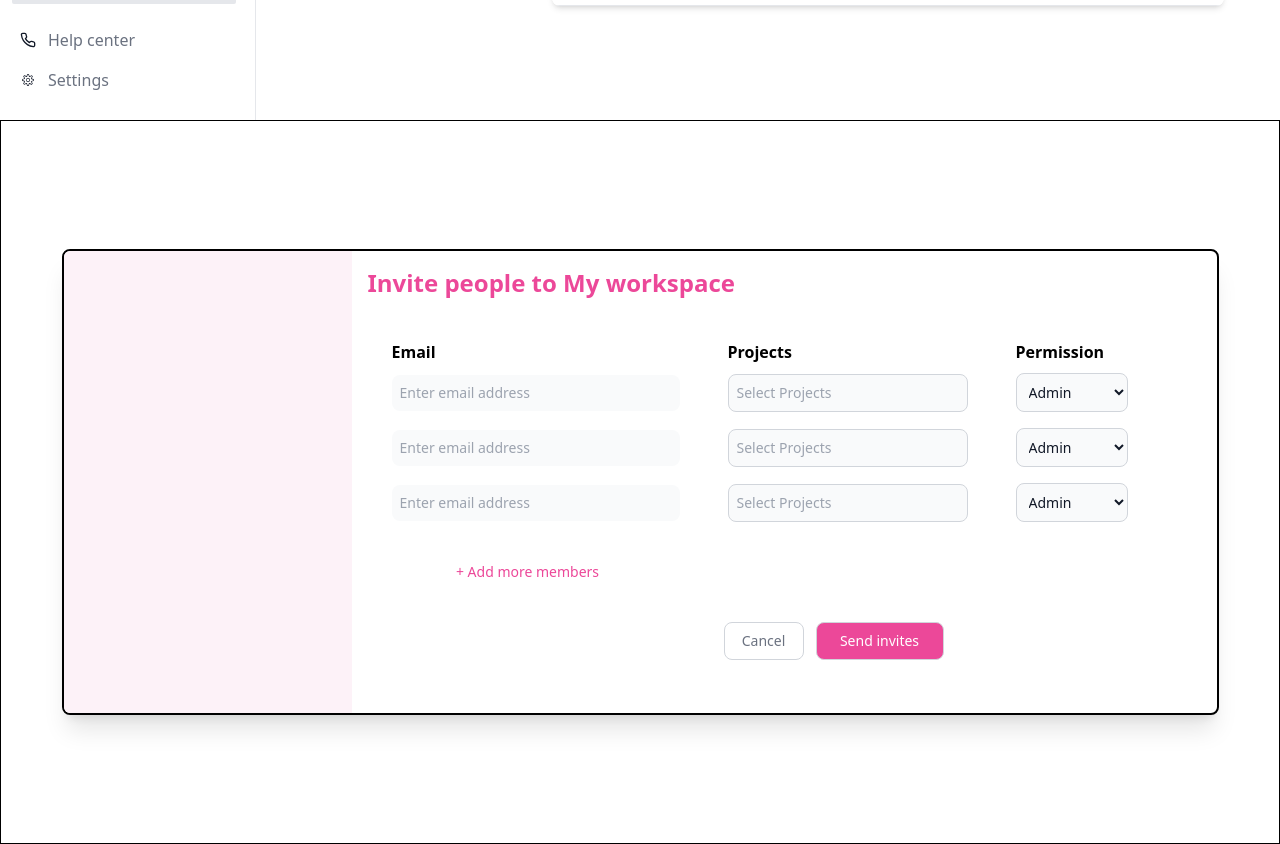
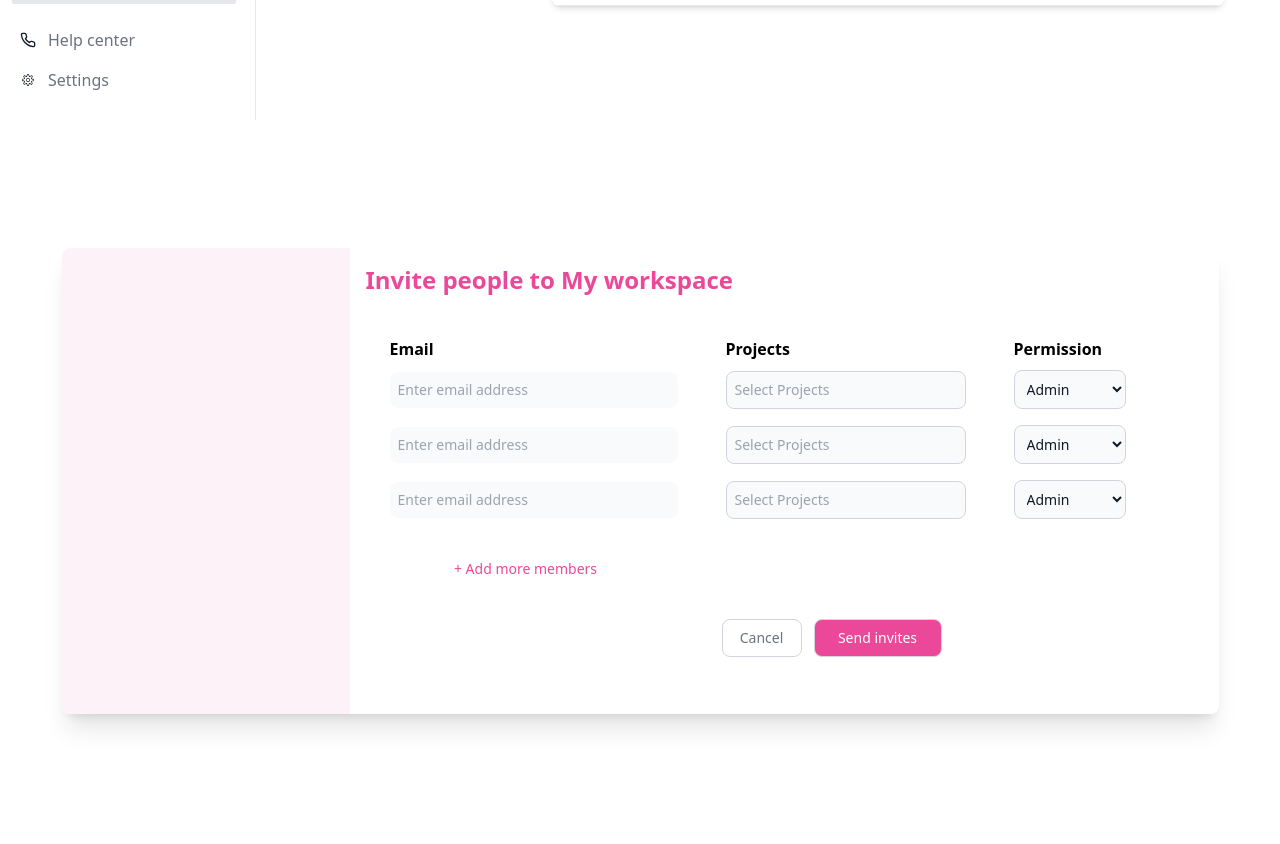
Before and after one commit to EstebanMa12/Technical-Test-Makaia, a React (Vite) app: page / in a window 1280 px wide. Shown: the part 680-1524 px from the top of the page. Built offline with nearby package versions, Linux system fonts and the light colour scheme.

Commit message:
Refactor ModalForm component styles

```diff
--- a/src/components/ModalForm/index.tsx
+++ b/src/components/ModalForm/index.tsx
@@ -83,8 +83,8 @@ const ModalForm = () => {
   };
 
   return (
-    <div className="w-full h-full border border-black flex justify-center items-center">
-      <div className="w-[1157px] h-[466px] border-2 border-black my-32 rounded-lg bg-white shadow-xl z-50 overflow-hidden flex">
+    <div className="w-full h-full flex justify-center items-center ">
+      <div className="w-[1157px] h-[466px] my-32 rounded-lg bg-white shadow-xl z-50 overflow-hidden flex">
         <div className="flex justify-center items-center w-72 h-full  bg-pink-50 ">
 
         </div>
```
